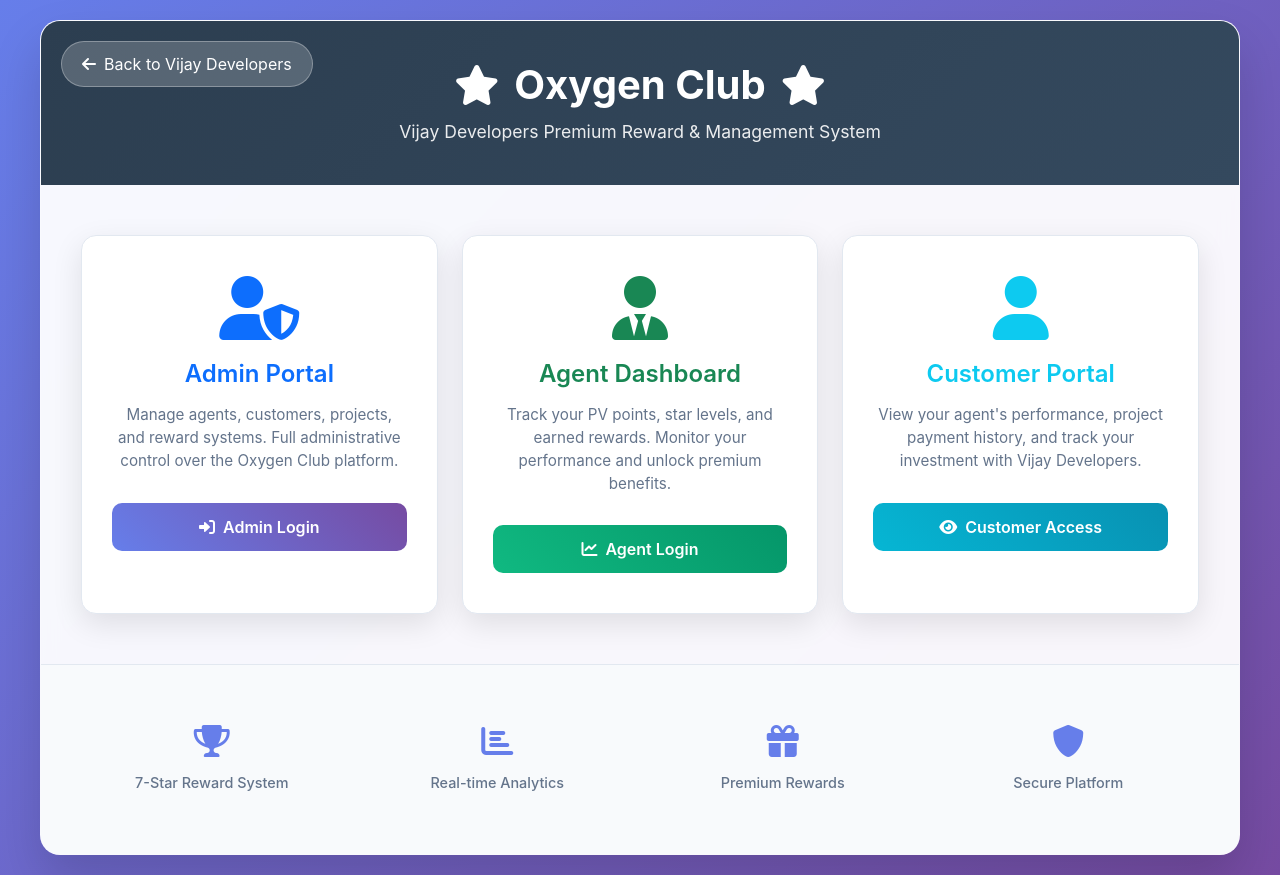
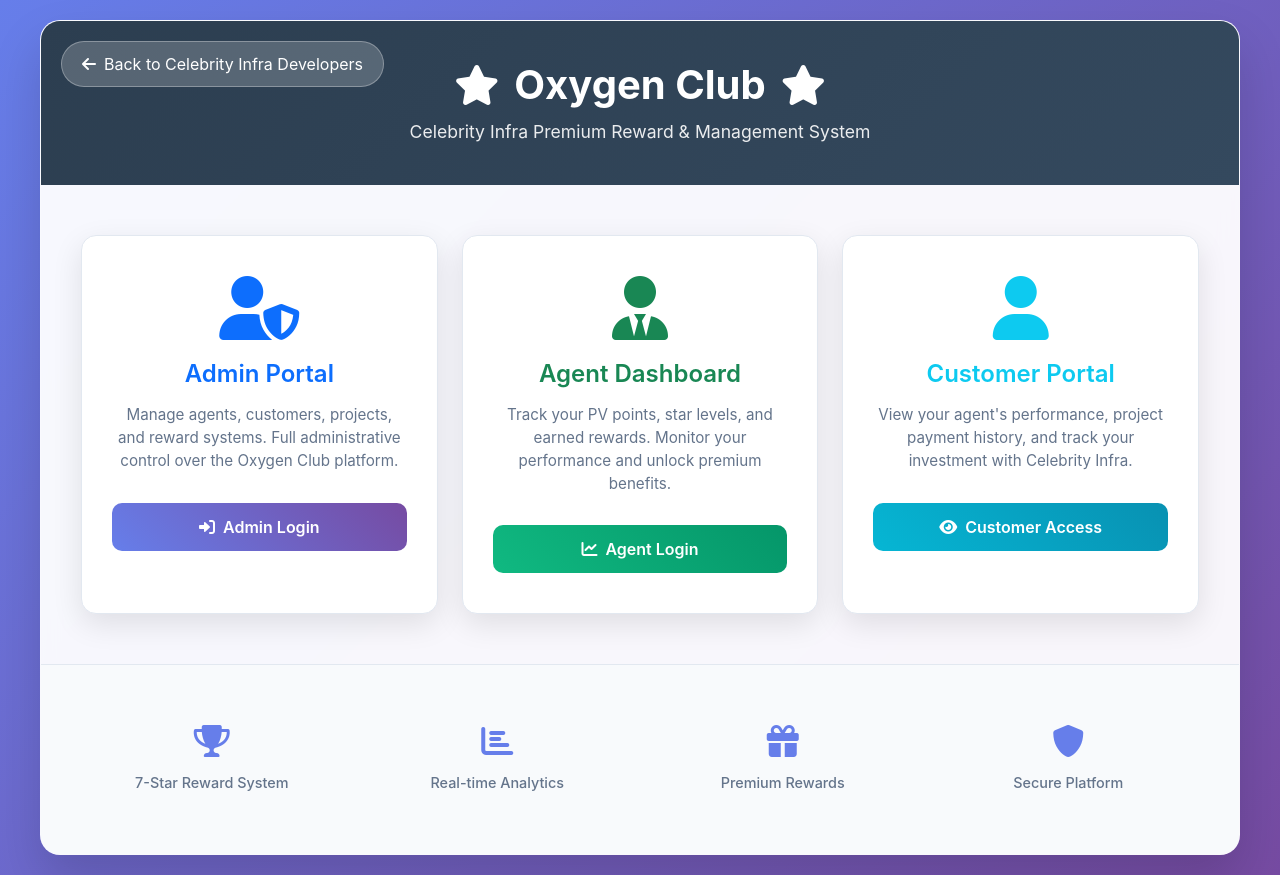
Before and after one commit to Bhavaj/Realestate, a Django app: page /oxygen-club/ in a window 1280 px wide. Run offline with Django 5.2, Linux system fonts and the light colour scheme; parts of the project's set-up code (start-up, migrations or seed data) failed here and were passed over.

Commit message:
vijay replaced with celebrity infra

```diff
--- a/realestate/templates/admin_dashboard.html
+++ b/realestate/templates/admin_dashboard.html
@@ -3,7 +3,7 @@
 <head>
     <meta charset="UTF-8">
     <meta name="viewport" content="width=device-width, initial-scale=1.0">
-    <title>Oxygen Club Admin Dashboard - Vijay Developers</title>
+    <title>Oxygen Club Admin Dashboard - Celebrity Infra</title>
     <link href="https://cdn.jsdelivr.net/npm/bootstrap@5.3.2/dist/css/bootstrap.min.css" rel="stylesheet">
     <link href="https://cdnjs.cloudflare.com/ajax/libs/font-awesome/6.0.0/css/all.min.css" rel="stylesheet">
     <style>
@@ -118,10 +118,10 @@
         <!-- Page Header -->
         <div class="glass-card p-4 text-center text-white mb-4">
             <h1 class="display-5 fw-bold mb-3"><i class="fas fa-user-shield me-3"></i>Oxygen Club Admin Dashboard</h1>
-            <p class="lead mb-0">Vijay Developers - Manage your real estate empire with comprehensive oversight and control</p>
+            <p class="lead mb-0">Celebrity Infra - Manage your real estate empire with comprehensive oversight and control</p>
             <div class="mt-3">
                 <a href="{% url 'home' %}" class="btn btn-light btn-sm">
-                    <i class="fas fa-home me-2"></i>Back to Vijay Developers
+                    <i class="fas fa-home me-2"></i>Back to Celebrity Infra
                 </a>
             </div>
         </div>
--- a/realestate/templates/admin_login.html
+++ b/realestate/templates/admin_login.html
@@ -3,7 +3,7 @@
 <head>
     <meta charset="UTF-8">
     <meta name="viewport" content="width=device-width, initial-scale=1.0">
-    <title>Admin Login - Oxygen Club | Vijay Developers</title>
+    <title>Admin Login - Oxygen Club | Celebrity Infra</title>
     <link href="https://cdn.jsdelivr.net/npm/bootstrap@5.3.2/dist/css/bootstrap.min.css" rel="stylesheet">
     <link href="https://cdnjs.cloudflare.com/ajax/libs/font-awesome/6.0.0/css/all.min.css" rel="stylesheet">
     <style>
@@ -80,7 +80,7 @@
     <!-- Header -->
     <nav class="navbar navbar-expand-lg navbar-dark">
         <div class="container-fluid">
-            <a class="navbar-brand fw-bold fs-4" href="/"><i class="fas fa-building me-2"></i>Vijay Developers</a>
+            <a class="navbar-brand fw-bold fs-4" href="/"><i class="fas fa-building me-2"></i>Celebrity Infra</a>
             <div class="d-flex">
                 <a href="/" class="btn btn-outline-light btn-custom me-2"><i class="fas fa-home me-2"></i>Home</a>
                 <a href="{% url 'agent_login' %}" class="btn btn-outline-light btn-custom me-2"><i class="fas fa-user-tie me-2"></i>Agent Login</a>
--- a/realestate/templates/agent_login.html
+++ b/realestate/templates/agent_login.html
@@ -70,7 +70,7 @@
     <!-- Header -->
     <nav class="navbar navbar-expand-lg navbar-dark">
         <div class="container-fluid">
-            <a class="navbar-brand fw-bold fs-4" href="/"><i class="fas fa-building me-2"></i>Vijay Developers</a>
+            <a class="navbar-brand fw-bold fs-4" href="/"><i class="fas fa-building me-2"></i>Celebrity infra</a>
             <div class="d-flex">
                 <a href="/" class="btn btn-outline-light btn-custom me-2"><i class="fas fa-home me-2"></i>Home</a>
                 <a href="{% url 'customer_login' %}" class="btn btn-outline-light btn-custom"><i class="fas fa-user me-2"></i>Customer Login</a>
--- a/realestate/templates/oxygen_club.html
+++ b/realestate/templates/oxygen_club.html
@@ -3,7 +3,7 @@
 <head>
     <meta charset="UTF-8">
     <meta name="viewport" content="width=device-width, initial-scale=1.0">
-    <title>Oxygen Club - Vijay Developers Reward System</title>
+    <title>Oxygen Club - Celebrity Infra Reward System</title>
     <link href="https://cdn.jsdelivr.net/npm/bootstrap@5.3.2/dist/css/bootstrap.min.css" rel="stylesheet">
     <link href="https://cdnjs.cloudflare.com/ajax/libs/font-awesome/6.0.0/css/all.min.css" rel="stylesheet">
     <style>
@@ -188,7 +188,7 @@
     <div class="oxygen-container">
         <div class="oxygen-card">
             <a href="{% url 'home' %}" class="back-btn">
-                <i class="fas fa-arrow-left me-2"></i>Back to Vijay Developers
+                <i class="fas fa-arrow-left me-2"></i>Back to Celebrity Infra Developers
             </a>
 
             <div class="oxygen-header">
@@ -197,7 +197,7 @@
                     Oxygen Club
                     <i class="fas fa-star"></i>
                 </h1>
-                <p class="oxygen-subtitle">Vijay Developers Premium Reward & Management System</p>
+                <p class="oxygen-subtitle">Celebrity Infra Premium Reward & Management System</p>
             </div>
 
             <div class="login-section">
@@ -236,7 +236,7 @@
                             <i class="fas fa-user login-icon text-info"></i>
                             <h3 class="login-title text-info">Customer Portal</h3>
                             <p class="login-description">
-                                View your agent's performance, project payment history, and track your investment with Vijay Developers.
+                                View your agent's performance, project payment history, and track your investment with Celebrity Infra.
                             </p>
                             <a href="{% url 'customer_login' %}" class="btn btn-login btn-customer">
                                 <i class="fas fa-eye me-2"></i>Customer Access
--- a/realestate/templates/vijay_home.html
+++ b/realestate/templates/vijay_home.html
@@ -262,7 +262,7 @@
         <div class="container">
             <div class="row align-items-center">
                 <div class="col-lg-6 hero-content">
-                    <h1 class="hero-title">Building Dreams, Creating Futures</h1>
+                    <h1 class="hero-title">Celebrity Infra Pvt Ltd, Building Dreams, Creating Futures</h1>
                     <p class="hero-subtitle">Experience premium real estate solutions with SSM Developers. From luxury apartments to commercial spaces, we bring your vision to life.</p>
                     <a href="#projects" class="btn btn-hero">
                         <i class="fas fa-home me-2"></i>Explore Our Projects
```
